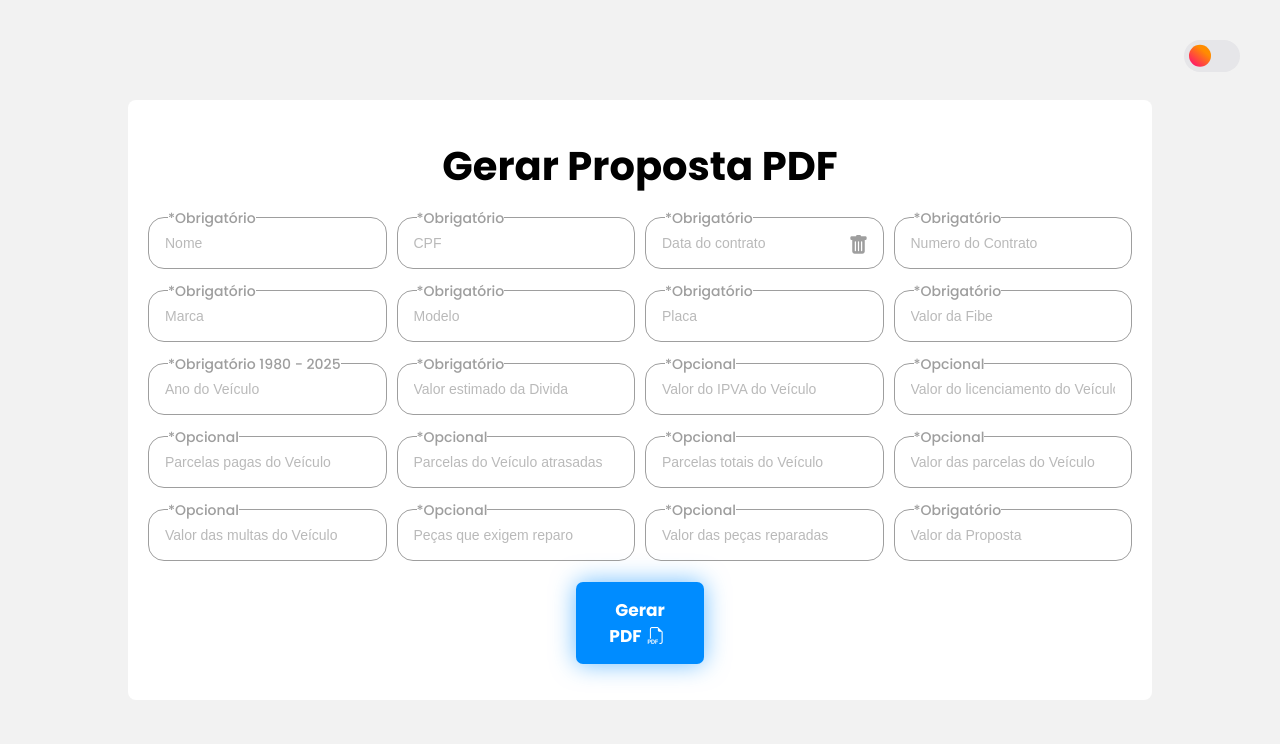
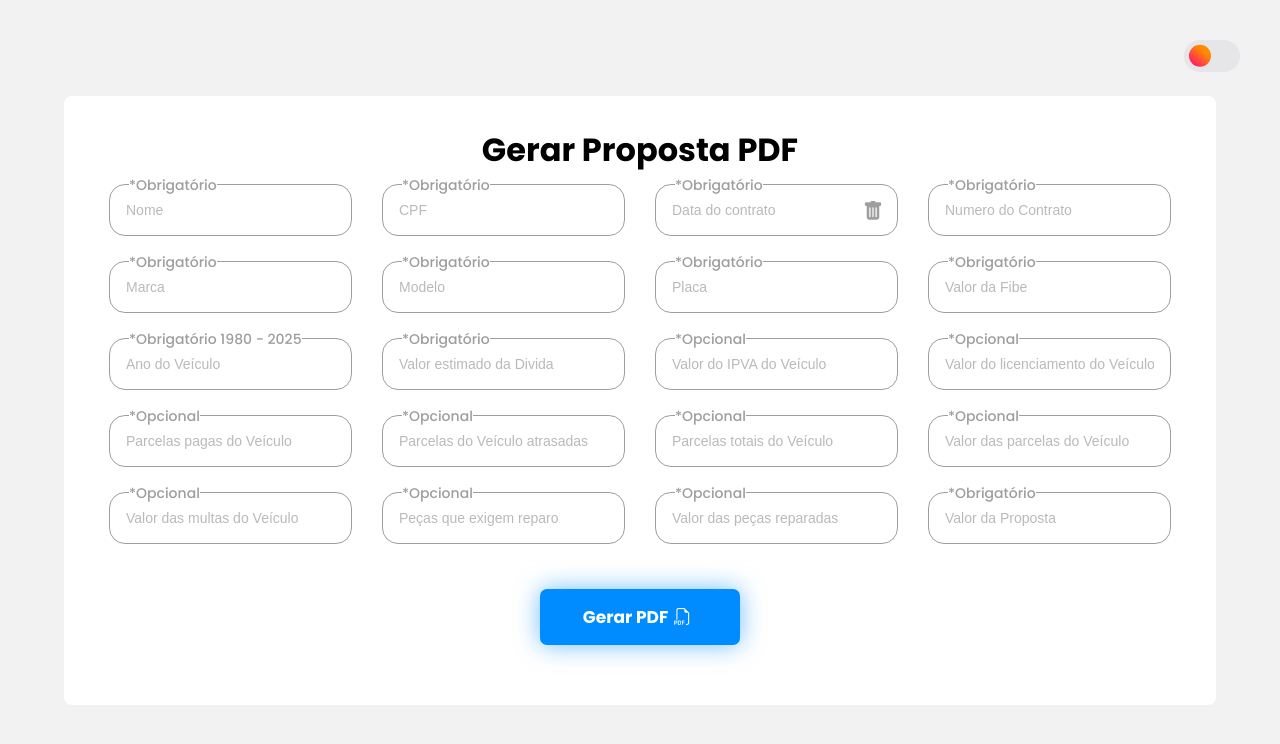
Before and after one commit to guhrizzo/liberty-car, a React (Vite) app: page / in a window 1280 px wide. Shown: the top 744 px of the page. Built offline with nearby package versions, Linux system fonts and the light colour scheme.

Commit message:
responsividade

```diff
--- a/src/Form.css
+++ b/src/Form.css
@@ -231,6 +231,44 @@ button i {
     }
 }
 
+@media (max-width: 1366px) {
+    .container {
+        width: 100vw;
+        height: 100vh;
+    }
+
+    form {
+        width: 90vw;
+        height: auto;
+        padding: 30px;
+    }
+
+    .form-title {
+        font-size: 2rem;
+    }
+
+    .input-group {
+        width: 100%;
+        margin: 10px;
+        margin-bottom: 15px;
+    }
+
+    .input-group .input {
+        width: 100%;
+        max-width: 400px;
+    }
+
+    .shadow_btn {
+        width: 100%;
+        max-width: 200px;
+        margin: 30px;
+    }
+
+    .loading-container{
+        margin: 10px;
+    }
+
+}
 
 @media screen and (max-width: 700px) {
     .input-change-mode{
```
